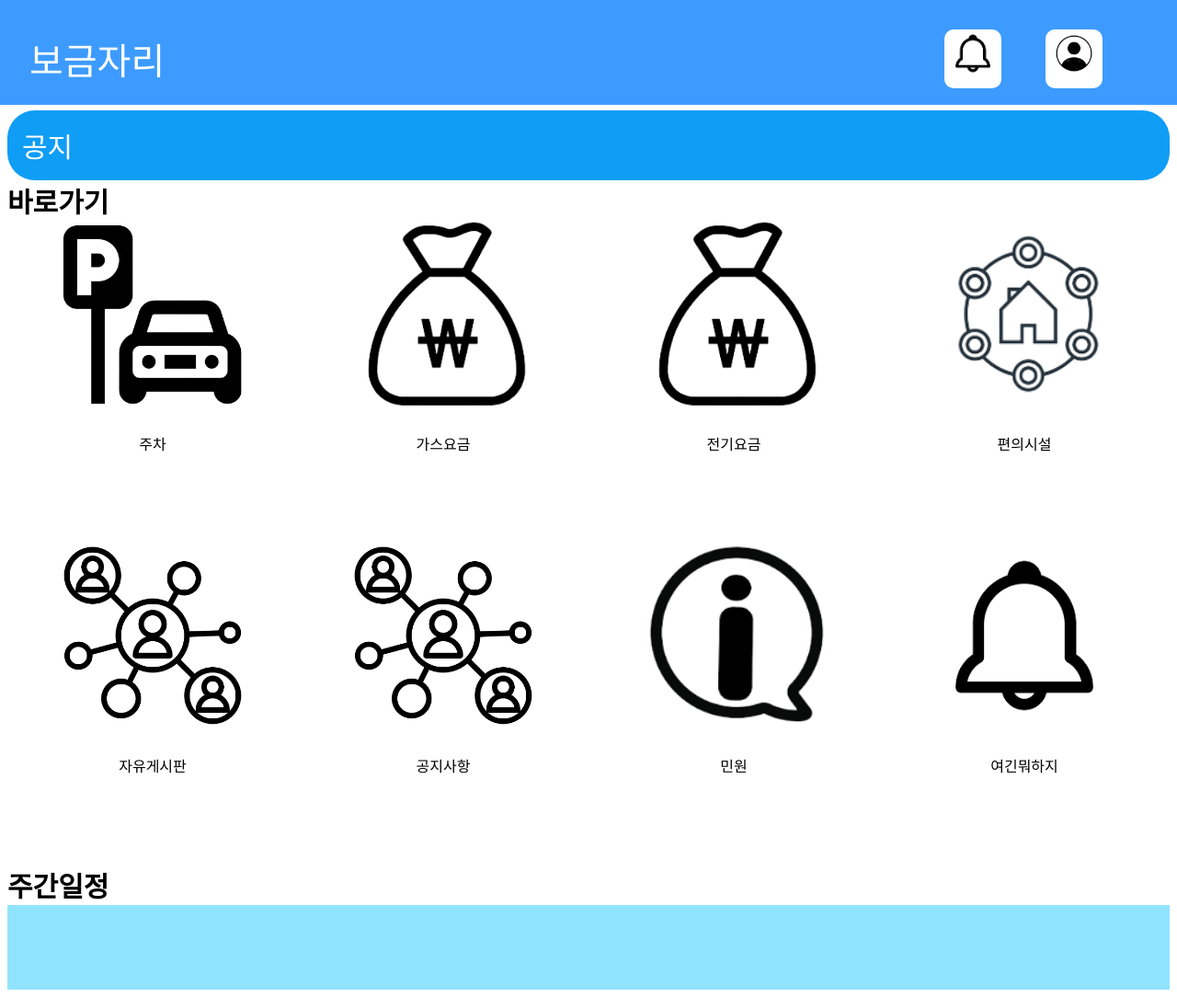
After one commit to sungb0131/Assertive, a Django app: template templates/index.html in a window 1280 px wide. The commit adds this page. Shown: the whole page at 92% size. Run offline with Django 4.2, Linux system fonts and the light colour scheme; the template is opened without the code that fills it, so the values that code supplies are empty; parts of the project's set-up code (start-up, migrations or seed data) failed here and were passed over.

Commit message:
FEAT: Change notice style

```diff
--- a/static/main/index.css
+++ b/static/main/index.css
@@ -6,6 +6,13 @@ button {
     max-width: 100%;
     border:none;
     background-color:transparent;
+    font-size: 50px;
+    color: rgb(0, 0, 0);
+    background-color:#ffffff;
+    border-radius: 10px 10px 10px 10px;
+    word-wrap:break-word;
+    word-break:break-all;
+
   }
 
 
@@ -121,25 +128,16 @@ footer {
     }
     #notice .title{
         padding: 1rem;
-        padding-bottom: 0rem;
+        padding-bottom: 1rem;
         background-color:#ffffff;
-        border-radius: 10px 10px 0px 0px;
+        border-radius: 10px 10px 10px 10px;
         overflow:hidden;
+        border-radius: 30px;
         height:auto;
-        font-size: 30px;
+        font-size: 50px;
         font-weight: bold;
         color: rgb(0, 0, 0);
         word-break:keep-all;;
+        border: 10px solid;
+        border-color: #0f9df5;
     }
-    #notice .contents{
-        padding: 1rem;
-        padding-top: 0rem;
-        background-color:#ffffff;
-        border-radius: 0px 0px 10px 10px;
-        overflow:hidden;
-        height:auto;
-        font-size: 30px;
-        color: rgb(0, 0, 0);
-        word-wrap:break-word;
-        word-break:break-all;
-    }
--- /dev/null
+++ b/templates/index.html
@@ -0,0 +1,199 @@
+<!DOCTYPE html>
+{% load static %}
+<html lang="en">
+<head>
+    <meta charset="UTF-8">
+    <title>보금자리</title>
+    <link rel="stylesheet" type="text/css" href="{% static 'main/index.css'%}">
+</head>
+
+<!--상단바----------------------------------------------------------------------------------------------------------------------------->
+
+<body>
+    <div id="headi"><!-- 상단바 고정 -->
+        보금자리
+
+        <div class="box">
+            <button type="button" class="btm_image; float-right" id="img_btn">
+                <img  src="{% static 'main/alram.png'%}"  height="50px">
+            </button>
+        </div>
+
+        <div class="box">
+            <button type="button" class="btm_image; float-right" id="img_btn">
+                <img  src="{% static 'main/user.png'%}"  height="50px">
+            </button>
+        </div>
+
+    </div>
+
+
+
+
+    <div id="header_serve"> </div><!-- 상단바 고정시 필요한 공백 추가 -->
+
+
+ <!--공지----------------------------------------------------------------------------------------------------------------------------->
+
+
+<div id="notice">공지
+    {% for notice in notices %}
+
+    <div class="title">
+
+        <button type="button" onclick="location.href='{{notice.link}}'" >
+            {{notice.title}}
+        </button>
+
+</div>
+
+
+        {% endfor %}
+    </div>
+        </div><!--공지 제목-->
+
+
+
+
+
+<!--바로가기----------------------------------------------------------------------------------------------------------------------------->
+
+
+
+    <div id="text">바로가기</div>
+    <div id="main">
+
+        <div class="box">
+            <button type="button" class="btm_image" id="img_btn">
+                <img  src="{% static 'main/car.png'%}"  height="200px">
+            </button>
+            <p>
+                주차
+            </p>
+        </div>
+
+        <div class="box">
+            <button type="button" onclick="location.href='/main/graph/gas/both'" class="btm_image" id="img_btn" >
+                <img  src="{% static 'main/yogum.png'%}"  height="200px">
+            </button>
+            <p>
+                가스요금
+            </p>
+        </div>
+
+        <div class="box">
+            <button type="button" onclick="location.href='electricity_index.html'" class="btm_image" id="img_btn">
+                <img  src="{% static 'main/yogum.png'%}"  height="200px">
+            </button>
+            <p>
+                전기요금
+            </p>
+        </div>
+
+        <div class="box">
+            <button type="button" class="btm_image" id="img_btn">
+                <img  src="{% static 'main/pyen.png'%}"  height="200px">
+            </button>
+            <p>
+                편의시설
+            </p>
+        </div>
+        <div class="box">
+            <button type="button" onclick="location.href='list.html'" class="btm_image" id="img_btn">
+                <img  src="{% static 'main/sotong.png'%}"  height="200px">
+            </button>
+            <p>
+                자유게시판
+            </p>
+        </div>
+
+        <div class="box">
+            <button type="button" class="btm_image" id="img_btn">
+                <img  src="{% static 'main/sotong.png'%}"  height="200px">
+            </button>
+            <p>
+                공지사항
+            </p>
+        </div>
+
+        <div class="box">
+            <button type="button" class="btm_image" id="img_btn">
+                <img  src="{% static 'main/minwon.png'%}"  height="200px">
+            </button>
+            <p>
+                민원
+            </p>
+        </div>
+
+        <div class="box">
+            <button type="button" class="btm_image" id="img_btn">
+                <img  src="{% static 'main/alram.png'%}"  height="200px">
+            </button>
+            <p>
+                여긴뭐하지
+            </p>
+        </div>
+    </div>
+
+
+
+
+<!--일정----------------------------------------------------------------------------------------------------------------------------->
+
+
+<div id="text">주간일정</div>
+    <footer>
+        {% for plan in plans %}<!--당일날 포함 7개(일주일)의 일정을 담은 데이터 전달 받기-->
+            <div class="plan">
+                {{plan.date}}<!--일정 날짜-->
+            </div>
+
+                <div class="content_plan">
+                    {{plan.content}}<!--날짜에 따른 일정-->
+                </div>
+
+            {% endfor %}
+            <!--
+        <div class="plan">   g</div>
+        <div class="content_plan">
+            g
+        </div>
+
+        <div class="plan">화</div>
+        <div class="content_plan">
+           g
+        </div>
+
+        <div class="plan">수</div>
+        <div class="content_plan">
+           g
+        </div>
+
+        <div class="plan">목</div>
+        <div class="content_plan">
+            g
+        </div>
+
+        <div class="plan">금</div>
+        <div class="content_plan">
+           g
+        </div>
+
+        <div class="plan">토</div>
+        <div class="content_plan">
+            g
+        </div>
+
+        <div class="plan">일</div>
+        <div class="content_plan">
+            g
+        </div>
+
+
+        -->
+
+
+
+    </footer>
+</body>
+</html>
```
Also changed, not shown: templates/base.html (deleted, +0 -20 lines).
